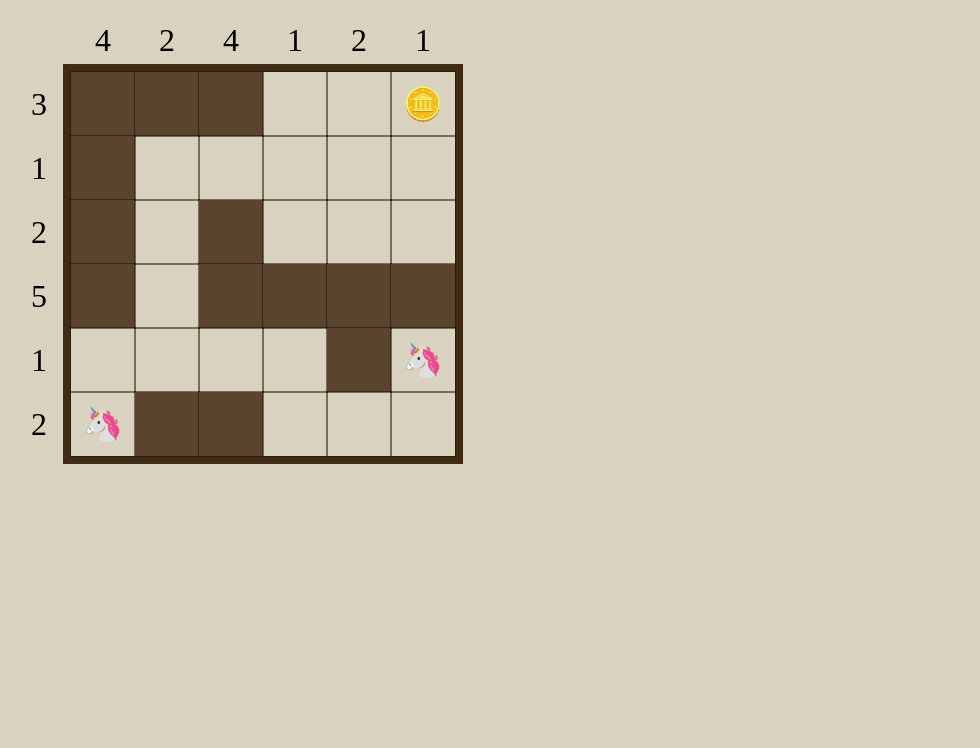
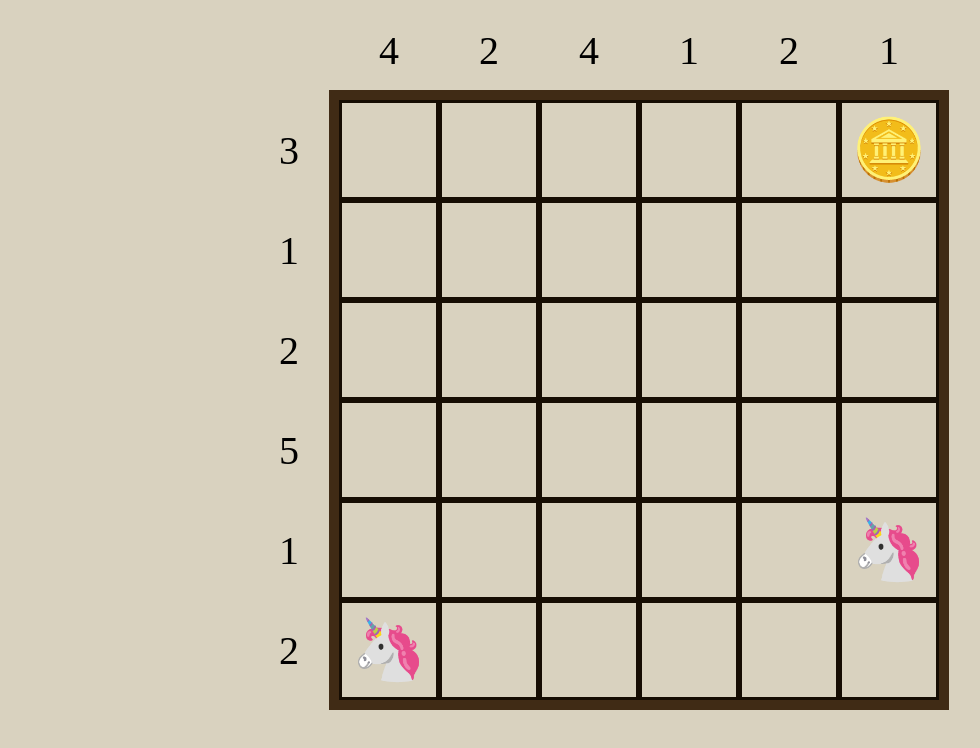
Before and after one commit to Nickardson/dungeons-and-diagrams, an Angular app: page / in a window 1280 px wide. Shown: the top 748 px of the page, without its empty margins (1-981 px from the left). Built offline with nearby package versions, Linux system fonts and the light colour scheme.

Commit message:
Make interactable

```diff
--- a/src/app/app.component.html
+++ b/src/app/app.component.html
@@ -1 +1 @@
-<app-board [board]="board"></app-board>
+<app-board [board]="board" [solution]="solution"></app-board>
--- a/src/app/app.component.scss
+++ b/src/app/app.component.scss
@@ -0,0 +1,4 @@
+:host {
+  display: block;
+  min-height: 100vh;
+}
--- a/src/app/app.component.ts
+++ b/src/app/app.component.ts
@@ -10,49 +10,54 @@ export class AppComponent {
   title = 'dungeons-and-diagrams';
 
   board: Board;
+  solution: Board;
 
   constructor() {
-    this.board = new Board(6, 6);
-    this.board.setSquareAt(0, 0, BoardSquare.Wall);
-    this.board.setSquareAt(1, 0, BoardSquare.Wall);
-    this.board.setSquareAt(2, 0, BoardSquare.Wall);
-    this.board.setSquareAt(3, 0, BoardSquare.TreasureRoom);
-    this.board.setSquareAt(4, 0, BoardSquare.TreasureRoom);
-    this.board.setSquareAt(5, 0, BoardSquare.TreasureChest);
+    this.solution = new Board(6, 6);
+    this.solution.setSquareAt(0, 0, BoardSquare.Wall);
+    this.solution.setSquareAt(1, 0, BoardSquare.Wall);
+    this.solution.setSquareAt(2, 0, BoardSquare.Wall);
+    this.solution.setSquareAt(3, 0, BoardSquare.Open);
+    this.solution.setSquareAt(4, 0, BoardSquare.Open);
+    this.solution.setSquareAt(5, 0, BoardSquare.TreasureChest);
 
-    this.board.setSquareAt(0, 1, BoardSquare.Wall);
-    this.board.setSquareAt(1, 1, BoardSquare.Open);
-    this.board.setSquareAt(2, 1, BoardSquare.Open);
-    this.board.setSquareAt(3, 1, BoardSquare.TreasureRoom);
-    this.board.setSquareAt(4, 1, BoardSquare.TreasureRoom);
-    this.board.setSquareAt(5, 1, BoardSquare.TreasureRoom);
+    this.solution.setSquareAt(0, 1, BoardSquare.Wall);
+    this.solution.setSquareAt(1, 1, BoardSquare.Open);
+    this.solution.setSquareAt(2, 1, BoardSquare.Open);
+    this.solution.setSquareAt(3, 1, BoardSquare.Open);
+    this.solution.setSquareAt(4, 1, BoardSquare.Open);
+    this.solution.setSquareAt(5, 1, BoardSquare.Open);
 
-    this.board.setSquareAt(0, 2, BoardSquare.Wall);
-    this.board.setSquareAt(1, 2, BoardSquare.Open);
-    this.board.setSquareAt(2, 2, BoardSquare.Wall);
-    this.board.setSquareAt(3, 2, BoardSquare.TreasureRoom);
-    this.board.setSquareAt(4, 2, BoardSquare.TreasureRoom);
-    this.board.setSquareAt(5, 2, BoardSquare.TreasureRoom);
+    this.solution.setSquareAt(0, 2, BoardSquare.Wall);
+    this.solution.setSquareAt(1, 2, BoardSquare.Open);
+    this.solution.setSquareAt(2, 2, BoardSquare.Wall);
+    this.solution.setSquareAt(3, 2, BoardSquare.Open);
+    this.solution.setSquareAt(4, 2, BoardSquare.Open);
+    this.solution.setSquareAt(5, 2, BoardSquare.Open);
 
-    this.board.setSquareAt(0, 3, BoardSquare.Wall);
-    this.board.setSquareAt(1, 3, BoardSquare.Open);
-    this.board.setSquareAt(2, 3, BoardSquare.Wall);
-    this.board.setSquareAt(3, 3, BoardSquare.Wall);
-    this.board.setSquareAt(4, 3, BoardSquare.Wall);
-    this.board.setSquareAt(5, 3, BoardSquare.Wall);
+    this.solution.setSquareAt(0, 3, BoardSquare.Wall);
+    this.solution.setSquareAt(1, 3, BoardSquare.Open);
+    this.solution.setSquareAt(2, 3, BoardSquare.Wall);
+    this.solution.setSquareAt(3, 3, BoardSquare.Wall);
+    this.solution.setSquareAt(4, 3, BoardSquare.Wall);
+    this.solution.setSquareAt(5, 3, BoardSquare.Wall);
 
-    this.board.setSquareAt(0, 4, BoardSquare.Open);
-    this.board.setSquareAt(1, 4, BoardSquare.Open);
-    this.board.setSquareAt(2, 4, BoardSquare.Open);
-    this.board.setSquareAt(3, 4, BoardSquare.Open);
-    this.board.setSquareAt(4, 4, BoardSquare.Wall);
-    this.board.setSquareAt(5, 4, BoardSquare.Monster);
+    this.solution.setSquareAt(0, 4, BoardSquare.Open);
+    this.solution.setSquareAt(1, 4, BoardSquare.Open);
+    this.solution.setSquareAt(2, 4, BoardSquare.Open);
+    this.solution.setSquareAt(3, 4, BoardSquare.Open);
+    this.solution.setSquareAt(4, 4, BoardSquare.Wall);
+    this.solution.setSquareAt(5, 4, BoardSquare.Monster);
 
-    this.board.setSquareAt(0, 5, BoardSquare.Monster);
-    this.board.setSquareAt(1, 5, BoardSquare.Wall);
-    this.board.setSquareAt(2, 5, BoardSquare.Wall);
-    this.board.setSquareAt(3, 5, BoardSquare.Open);
-    this.board.setSquareAt(4, 5, BoardSquare.Open);
-    this.board.setSquareAt(5, 5, BoardSquare.Open);
+    this.solution.setSquareAt(0, 5, BoardSquare.Monster);
+    this.solution.setSquareAt(1, 5, BoardSquare.Wall);
+    this.solution.setSquareAt(2, 5, BoardSquare.Wall);
+    this.solution.setSquareAt(3, 5, BoardSquare.Open);
+    this.solution.setSquareAt(4, 5, BoardSquare.Open);
+    this.solution.setSquareAt(5, 5, BoardSquare.Open);
+
+    // this.board = this.solution.clone();
+    this.board = this.solution.clone();
+    this.board.unsolve();
   }
 }
--- a/src/app/board/board.component.html
+++ b/src/app/board/board.component.html
@@ -1,15 +1,24 @@
-<div *ngIf="board" class="board" [style.grid-template-columns]="'repeat(' + (board.width + 1) + ', 2em)'"
-  [style.grid-template-rows]="'repeat(' + (board.height + 1) + ', 2em)'">
+<div *ngIf="board" class="board" [style.grid-template-columns]="'repeat(' + (board.width + 1 + 1) + ', ' + getGridSize() + ')'"
+  [style.grid-template-rows]="'repeat(' + (board.height + 1 + 1) + ', ' + getGridSize() + ')'">
   <div class="outside"></div>
-  <div *ngFor="let count of board.getColumnGuides(); index as index" class="guide"
-    [ngStyle]="getColumnGuideStyle(index)">
-    {{count}}
-  </div>
-  <div *ngFor="let count of board.getRowGuides(); index as index" class="guide" [ngStyle]="getRowGuideStyle(index)">
-    {{count}}
-  </div>
 
-  <div *ngFor="let square of board" class="square" [ngStyle]="getSquareStyle(square)">
+  <ng-container *ngIf="solution">
+    <div *ngFor="let count of solution.getColumnGuides(); index as index"
+      [class.guide--complete]="solution && count === board.countWallsInColumn(index)"
+      [class.guide--overboard]="solution && count < board.countWallsInColumn(index)" class="guide"
+      [ngStyle]="getColumnGuideStyle(index)">
+      {{count}}
+    </div>
+    <div *ngFor="let count of solution.getRowGuides(); index as index"
+      [class.guide--complete]="solution && count === board.countWallsInRow(index)"
+      [class.guide--overboard]="solution && count < board.countWallsInRow(index)" class="guide"
+      [ngStyle]="getRowGuideStyle(index)">
+      {{count}}
+    </div>
+  </ng-container>
+
+  <div *ngFor="let square of board; trackBy: trackSquareFn" class="square" [ngStyle]="getSquareStyle(square)"
+    (mousedown)="onMouseDown($event, square)" (mouseenter)="onMouseEnter(square)" (contextmenu)="onContextMenu($event)">
     {{getSquareContents(square.square)}}
   </div>
 </div>
--- a/src/app/board/board.component.scss
+++ b/src/app/board/board.component.scss
@@ -1,21 +1,30 @@
+:host {
+  display: flex;
+  justify-content: center;
+  align-items: center;
+  height: 100vh;
+}
+
 .board {
   display: grid;
-  font-size: 2em;
+  // font-size: 2em;
+  font-size: 5vmin;
   cursor: default;
   user-select: none;
   width: fit-content;
+  font-family: cursive;
 }
 
 .outside {
   outline: 0.25em solid #402b15;
-  grid-row: 2 / -1;
-  grid-column: 2 / -1;
+  grid-row: 2 / -2;
+  grid-column: 2 / -2;
 }
 
 .square,
 .guide {
-  width: 100%;
-  height: 100%;
+  // width: 100%;
+  // height: 100%;
   display: flex;
   justify-content: center;
   align-items: center;
@@ -23,7 +32,17 @@
 
 .square {
   // border: 1px solid #988d82;
+  border: 0.05em solid #160d03;
   // outline: 0.05em solid #988d82;
-  outline: 0.05em solid #160d0380;
+  // outline: 0.05em solid #160d03;
   line-height: 1em;
+  font-size: 1.5em;
 }
+
+.guide--complete {
+  opacity: 0.5;
+}
+
+.guide--overboard {
+  color: red;
+}
--- a/src/app/board/board.component.ts
+++ b/src/app/board/board.component.ts
@@ -1,17 +1,25 @@
-import { Component, Input, OnInit } from '@angular/core';
-import { Board, BoardSquare } from 'src/logic/Board';
+import { ChangeDetectionStrategy, ChangeDetectorRef, Component, HostListener, Input, OnInit } from '@angular/core';
+import { Board, BoardSquare, BoardSquareLocation } from 'src/logic/Board';
 
 @Component({
   selector: 'app-board',
   templateUrl: './board.component.html',
-  styleUrls: ['./board.component.scss']
+  styleUrls: ['./board.component.scss'],
+  changeDetection: ChangeDetectionStrategy.OnPush,
 })
 export class BoardComponent implements OnInit {
 
   @Input()
   board?: Board;
 
-  constructor() { }
+  @Input()
+  solution?: Board;
+
+  heldButtonSetsTo?: BoardSquare;
+
+  constructor(
+    private readonly cdr: ChangeDetectorRef,
+  ) { }
 
   ngOnInit(): void {
   }
@@ -30,11 +38,12 @@ export class BoardComponent implements OnInit {
     }
   }
 
-  getSquareStyle(square: { x: number, y: number, square: BoardSquare }): { [clazz: string]: unknown } {
+  getSquareStyle(square: BoardSquareLocation): { [clazz: string]: unknown } {
     return {
       'grid-column': square.x + 1 + 1,
       'grid-row': square.y + 1 + 1,
       'background': square.square === BoardSquare.Wall ? '#5a442d' : undefined,
+      'color': square.square === BoardSquare.MarkedOpen ? '#ff5c5c' : undefined,
     }
   }
 
@@ -44,10 +53,98 @@ export class BoardComponent implements OnInit {
         return String.fromCodePoint(0x1F984);
       case BoardSquare.TreasureChest:
         return String.fromCodePoint(0x1FA99);
+      case BoardSquare.MarkedOpen:
+        return String.fromCodePoint(0x2666);
       // case BoardSquare.Wall:
       //   return String.fromCodePoint(0x1F7EB);
       default:
         return '';
     }
   }
+
+  getGridSize(): string {
+    if (!this.board) {
+      return '10vmin';
+    }
+    return ((100 / (Math.max(this.board.width, this.board.height) + 2))) + 'vmin';
+  }
+
+  onTouchStart(square: BoardSquareLocation): void {
+    console.log('Touch start');
+    if (square.square === BoardSquare.Open || square.square === BoardSquare.MarkedOpen) {
+      this.board?.setSquareAt(square.x, square.y, BoardSquare.Wall);
+    } else if (square.square === BoardSquare.Wall) {
+      this.board?.setSquareAt(square.x, square.y, BoardSquare.MarkedOpen);
+    }
+
+    this.cdr.markForCheck();
+  }
+
+  onMouseDown(event: MouseEvent, square: BoardSquareLocation): void {
+    console.log('Mouse down');
+    this.heldButtonSetsTo = this.performMouseAction(event.button, square);
+
+    this.cdr.markForCheck();
+  }
+
+  private performMouseAction(button: number, square: BoardSquareLocation): BoardSquare | undefined {
+    let setTo: BoardSquare | undefined;
+
+    if (button === 0) {
+      // Left click
+      if (square.square === BoardSquare.Wall) {
+        setTo = BoardSquare.Open;
+      } else if (square.square === BoardSquare.Open || square.square === BoardSquare.MarkedOpen) {
+        setTo = BoardSquare.Wall;
+      }
+    } else if (button === 2) {
+      // Right click
+      if (square.square === BoardSquare.Wall) {
+        setTo = BoardSquare.MarkedOpen;
+      } else if (square.square === BoardSquare.Open) {
+        setTo = BoardSquare.MarkedOpen;
+      } else if (square.square === BoardSquare.MarkedOpen) {
+        setTo = BoardSquare.Open;
+      }
+    }
+
+    if (setTo !== undefined) {
+      this.board?.setSquareAt(square.x, square.y, setTo);
+      this.cdr.markForCheck();
+    }
+
+    return setTo;
+  }
+
+  onMouseEnter(square: BoardSquareLocation): void {
+    console.log('Mouse enter');
+    if (this.heldButtonSetsTo !== undefined) {
+      switch (square.square) {
+        case BoardSquare.MarkedOpen:
+        case BoardSquare.Open:
+        // case BoardSquare.TreasureRoom:
+        case BoardSquare.Wall:
+          this.board?.setSquareAt(square.x, square.y, this.heldButtonSetsTo);
+          this.cdr.markForCheck();
+      }
+    }
+  }
+
+  @HostListener('window:mouseup', ['$event'])
+  onMouseUpGlobal(event: MouseEvent): void {
+    console.log('Mouse up');
+    if (this.heldButtonSetsTo !== undefined) {
+      this.heldButtonSetsTo = undefined;
+      this.cdr.markForCheck();
+    }
+  }
+
+  onContextMenu(event: Event): boolean {
+    event.preventDefault();
+    return false;
+  }
+
+  trackSquareFn(_index: number, square: BoardSquareLocation): string {
+    return `${square.x},${square.y}`;
+  }
 }
--- a/src/logic/Board.ts
+++ b/src/logic/Board.ts
@@ -81,14 +81,22 @@ export class Board {
 
   private rebuildGuides() {
     for (let x = 0; x < this.width; x++) {
-      const notWalls = this.getSquaresInColumn(x).filter(s => s !== BoardSquare.Wall);
-      this.columnGuides[x] = this.height - notWalls.length;
+      this.columnGuides[x] = this.countWallsInColumn(x);
     }
 
     for (let y = 0; y < this.height; y++) {
-      const notWalls = this.getSquaresInRow(y).filter(s => s !== BoardSquare.Wall);
-      this.rowGuides[y] = this.width - notWalls.length;
+      this.rowGuides[y] = this.countWallsInRow(y);
     }
+  }
+
+  public countWallsInColumn(x: number): number {
+    const notWalls = this.getSquaresInColumn(x).filter(s => s !== BoardSquare.Wall);
+    return this.height - notWalls.length;
+  }
+
+  public countWallsInRow(y: number): number {
+    const notWalls = this.getSquaresInRow(y).filter(s => s !== BoardSquare.Wall);
+    return this.width - notWalls.length;
   }
 
   public getSquaresInRow(y: number): BoardSquare[] {
@@ -98,16 +106,24 @@ export class Board {
   public getSquaresInColumn(x: number): BoardSquare[] {
     return new Array(this.height).fill(BoardSquare.Open).map((_, y) => this.getSquareAt(x, y));
   }
+
+  public unsolve(): void {
+    for (let square of this) {
+      if (square.square === BoardSquare.Wall/* || square.square === BoardSquare.TreasureRoom*/) {
+        this.setSquareAt(square.x, square.y, BoardSquare.Open);
+      }
+    }
+  }
 }
 
-class BoardIterator implements Iterator<{ x: number, y: number, square: BoardSquare }> {
+class BoardIterator implements Iterator<BoardSquareLocation> {
   private x = 0;
   private y = 0;
 
   constructor(private readonly board: Board) {
   }
 
-  next(): IteratorResult<{ x: number, y: number, square: BoardSquare }, any> {
+  next(): IteratorResult<BoardSquareLocation, any> {
     const square = this.board.getSquareAt(this.x, this.y);
     const x = this.x;
     const y = this.y;
@@ -129,8 +145,15 @@ class BoardIterator implements Iterator<{ x: number, y: number, square: BoardSqu
 
 export enum BoardSquare {
   Open,
+  MarkedOpen,
   Wall,
-  TreasureRoom,
+  // TreasureRoom,
   TreasureChest,
   Monster
 }
+
+export interface BoardSquareLocation {
+  x: number;
+  y: number;
+  square: BoardSquare;
+}
--- a/src/styles.scss
+++ b/src/styles.scss
@@ -1,4 +1,14 @@
 /* You can add global styles to this file, and also import other style files */
+html {
+  height: 100%;
+  margin: 0;
+}
+
+body {
+  min-height: 100%;
+  margin: 0;
+}
+
 body {
   background-color: #D9D2BF;
 }
```
